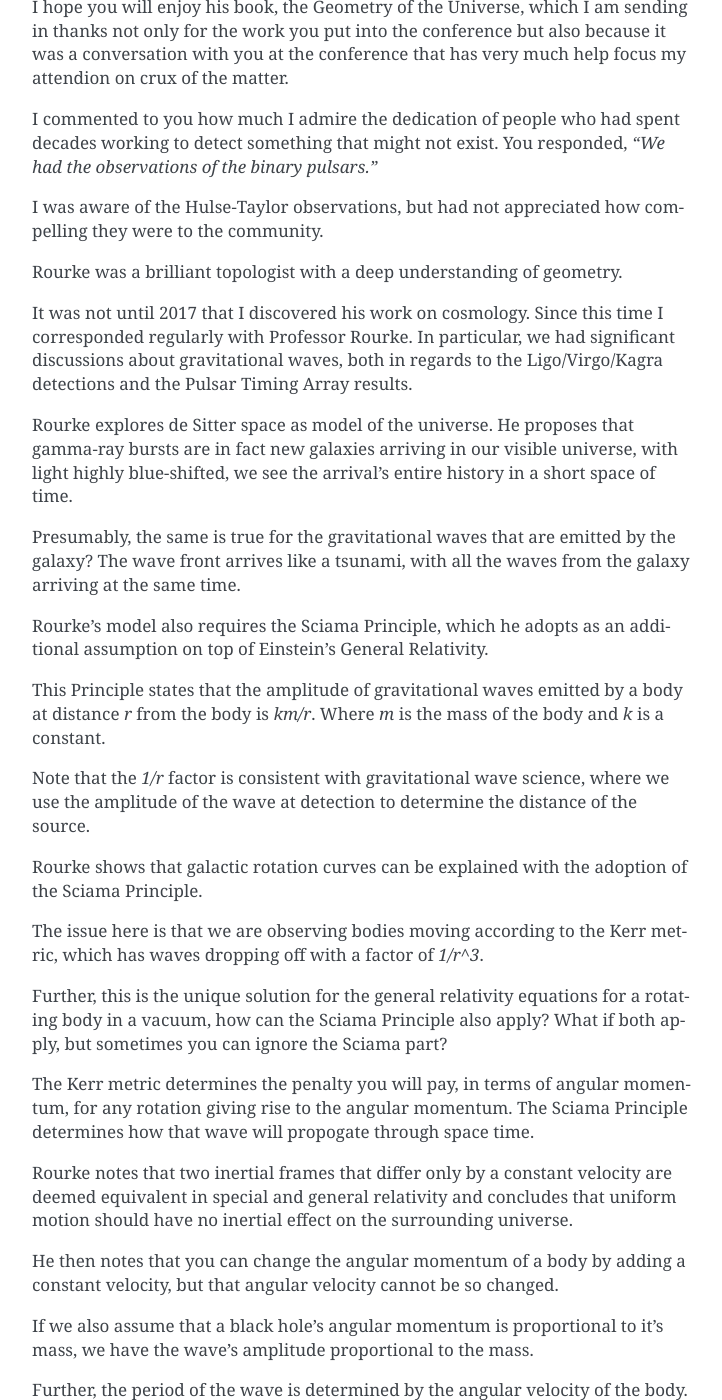
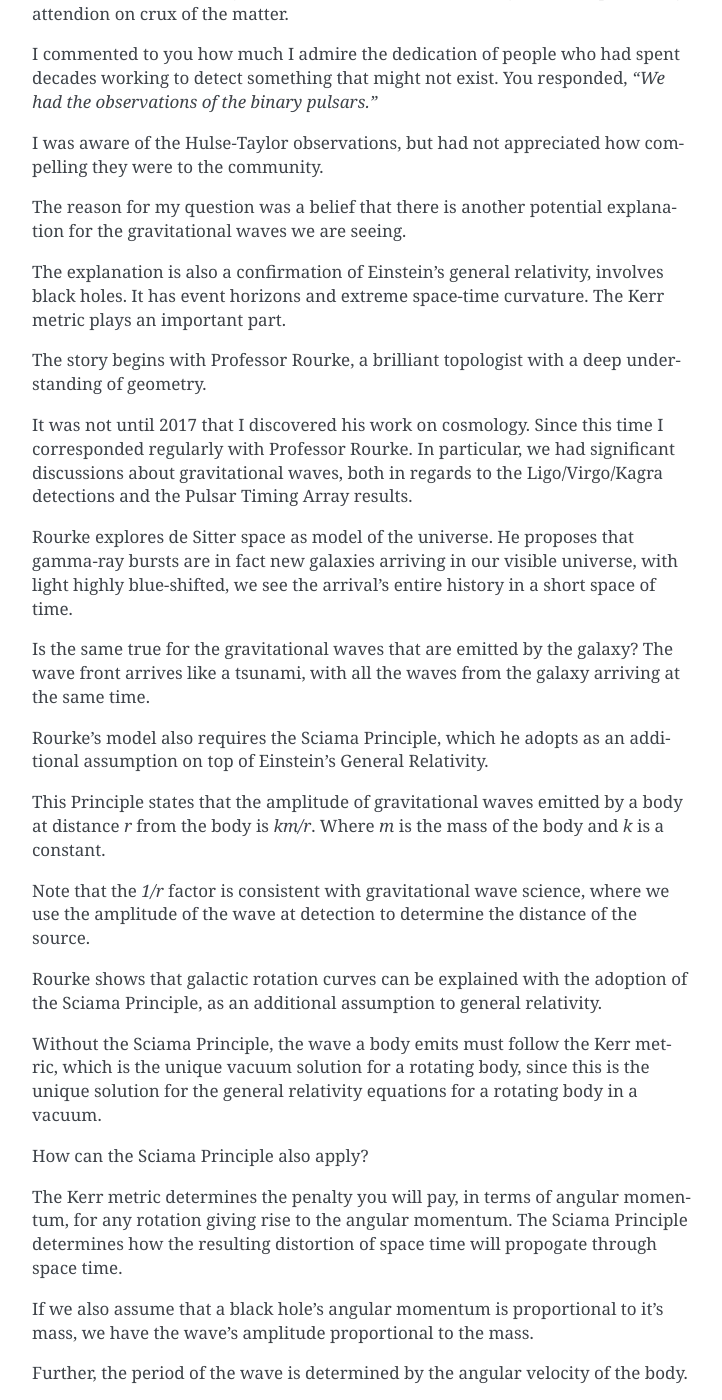
Before and after one commit to swfiua/gotu, a Sphinx documentation site: the page built from docs/cberry.rst, in a window 1280 px wide and 1400 px high, scrolled down 455 px. Shown: the whole window, without its empty margins (388-1110 px from the left). Built offline with Sphinx 7.4.7, drawn with Linux system fonts in a browser that asks for light colours; formulas are drawn with MathJax 3; pages that are not in the unit, such as notebooks, are missing from menus; some of the changed text lies outside the part shown.

Commit message:
pulsar kick thinking edition

```diff
--- a/docs/cberry.rst
+++ b/docs/cberry.rst
@@ -11,12 +11,10 @@
 The conference has had an immense impact on my personal understanding
 and appreciation of gravitational wave science.
 
-I have spent the rest of the summer trying to write up why I went to
-the conference and how my ideas have evolved as a result.
-
 It was the work of Professor Colin Rourke, of Warwick University that
 was the reason for going to the conference.  Professor Rourke was my
-personal tutor as an undergraduate in the early 1980's.
+personal tutor as an undergraduate at Warwick University in the early
+1980's.
 
 I hope you will enjoy his book, the Geometry of the Universe, which I
 am sending in thanks not only for the work you put into the conference
@@ -30,9 +28,15 @@
 I was aware of the Hulse-Taylor observations, but had not appreciated
 how compelling they were to the community.
 
+The reason for my question was a belief that there is another
+potential explanation for the gravitational waves we are seeing.
 
-Rourke was a brilliant topologist with a deep understanding of
-geometry.
+The explanation is also a confirmation of Einstein's general
+relativity, involves black holes.  It has event horizons and extreme
+space-time curvature.  The Kerr metric plays an important part.
+
+The story begins with Professor Rourke, a brilliant topologist with a
+deep understanding of geometry.
 
 It was not until 2017 that I discovered his work on cosmology.  Since
 this time I corresponded regularly with Professor Rourke.  In
@@ -45,9 +49,9 @@
 universe, with light highly blue-shifted, we see the arrival's entire
 history in a short space of time.
 
-Presumably, the same is true for the gravitational waves that are
-emitted by the galaxy?  The wave front arrives like a tsunami, with
-all the waves from the galaxy arriving at the same time.
+Is the same true for the gravitational waves that are emitted by the
+galaxy?  The wave front arrives like a tsunami, with all the waves
+from the galaxy arriving at the same time.
 
 Rourke's model also requires the Sciama Principle, which he adopts as
 an additional assumption on top of Einstein's General Relativity.
@@ -61,31 +65,20 @@
 determine the distance of the source.
 
 Rourke shows that galactic rotation curves can be explained with the
-adoption of the Sciama Principle.
+adoption of the Sciama Principle, as an additional assumption to
+general relativity.
 
+Without the Sciama Principle, the wave a body emits must follow the
+Kerr metric, which is the unique vacuum solution for a rotating body,
+since this is the unique solution for the general relativity
+equations for a rotating body in a vacuum.
 
-
-The issue here is that we are observing bodies moving according to the
-Kerr metric, which has waves dropping off with a factor of *1/r^3*.
-
-Further, this is the unique solution for the general relativity
-equations for a rotating body in a vacuum, how can the Sciama
-Principle also apply? What if both apply, but sometimes you can ignore
-the Sciama part?
+How can the Sciama Principle also apply?
 
 The Kerr metric determines the penalty you will pay, in terms of
 angular momentum, for any rotation giving rise to the angular
-momentum.   The Sciama Principle determines how that wave will
-propogate through space time.
-
-Rourke notes that two inertial frames that differ only by a constant
-velocity are deemed equivalent in special and general relativity and
-concludes that uniform motion should have no inertial effect on the
-surrounding universe.
-
-He then notes that you can change the angular momentum of a body by
-adding a constant velocity, but that angular velocity cannot be so
-changed.
+momentum.  The Sciama Principle determines how the resulting
+distortion of space time will propogate through space time.
 
 If we also assume that a black hole's angular momentum is proportional
 to it's mass, we have the wave's amplitude proportional to the mass.
@@ -106,11 +99,64 @@
 Notable exceptions are when there is a very large mass or when two
 bodies are close to each other.
 
-The former explains galactic rotation curves: a large rotating mass at
-the centre of every galaxy that drags space time around with it.
+A large mass explains galactic rotation curves: a super-massive black
+hole at the centre of each galaxy drags space time around with it.
 
-The latter case explains the pulsar observations:  the binaries are
-far enough apart that the waves emitted due to their roation can be
+The mass has to be truly supermassive, for a galaxy the size of the
+Milky Way a mass of 10-100 billion solar masses would be necessary.
+
+Rourke says that Sagittarius A* cannot be at the centre of our galaxy,
+since it is simply not large enough to drive a mature galaxy.
+
+This was the motivation for the *Where Is the Sun?" artwork that I
+submitted to the conference.
+
+.. image::  images/witsart.png
+
+The image shows two versions of the galactic rotation curve based on
+two different assumptions about where the centre of the Milky Way: at
+Sgr A*, or at twice the distance of Sgr A*.
+
+The plots have distance from the galactic centre on the x-axis and
+tangential velocity of stars on the y-axis.
+
+The good news is that the Pulsar Timing Array can be used to compare
+between different models for the galactic gravitational potential:
+modelling oscillations in the Milky Way's stellar medium.
+
+This brings us to the nanohertz gravitational waves, an oscillation of
+10m over the period of a year.
+
+With the Sciama Principle, oscillations from distant galaxies
+dominate.  This is why Sciama chose a factor of 1/r, as he was aiming
+to satisfy Mach's Principle by showing what determines our inertial
+frame.
+
+I have done simulations that show that the observed waves are
+commensurate with the observed waves, based on Rourke's model.
+
+Returning to the pulsar observations, where orbits are observed to be
+decaying according to the Kerr metric.
+
+This puzzle requires an explanation, but first some observations about
+binary pulsars.
+
+* They are often found distant from the galactic plane.
+
+* They have large *kick velocities*.
+
+  This means the system is moving 200 to 500 km/s faster than the
+  typical 200km/s.  In the wits image, that means the part above the
+  200km/s asymptote on which the sun lies.
+
+* Strong correlation between polarisation and kick direction.
+
+* Globular clusters have more binary pulsars than they should have
+  given the low escape velocity for the globular cluster.
+
+
+explains the pulsar observations:  the binaries are
+far enough apart that the waves emitted due to their rotation can be
 ignored for now.
 
 A third area where these waves become important is the wave-particle
```
Also changed, not shown: 2 other files.
